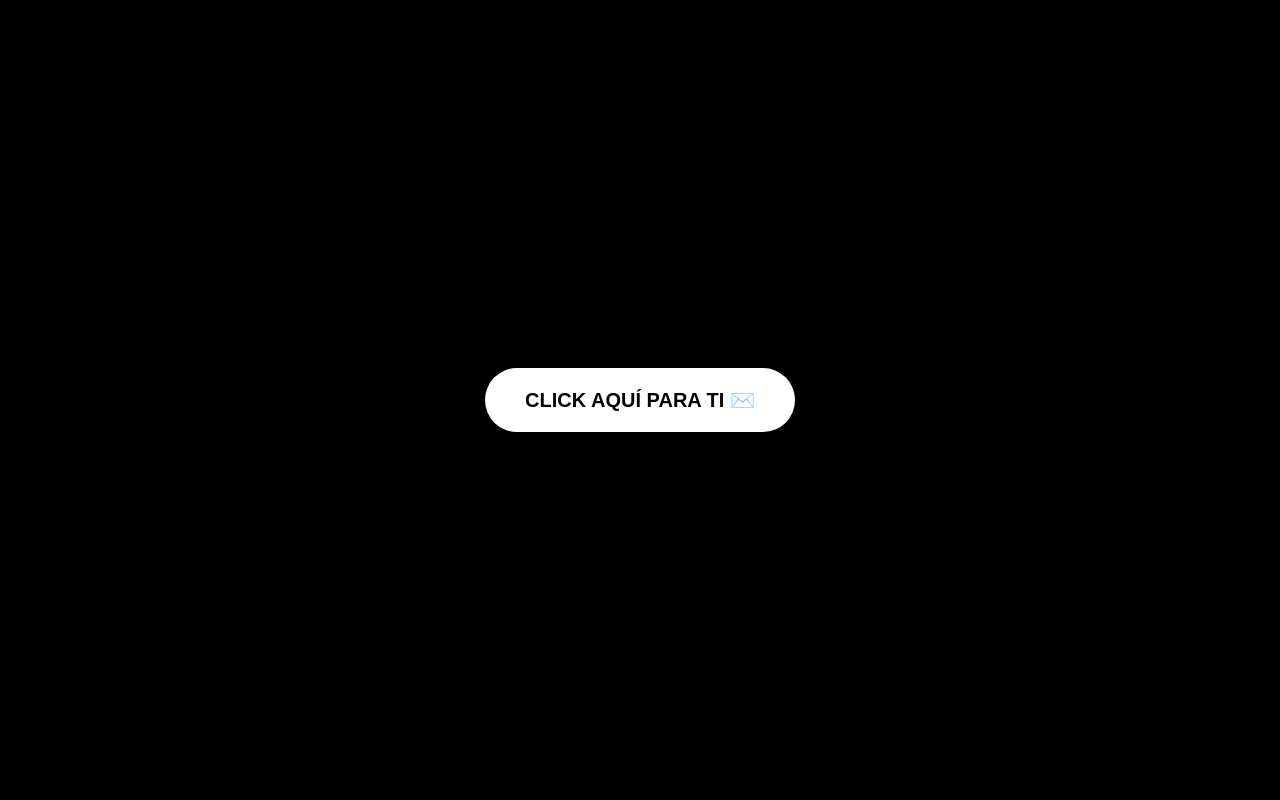
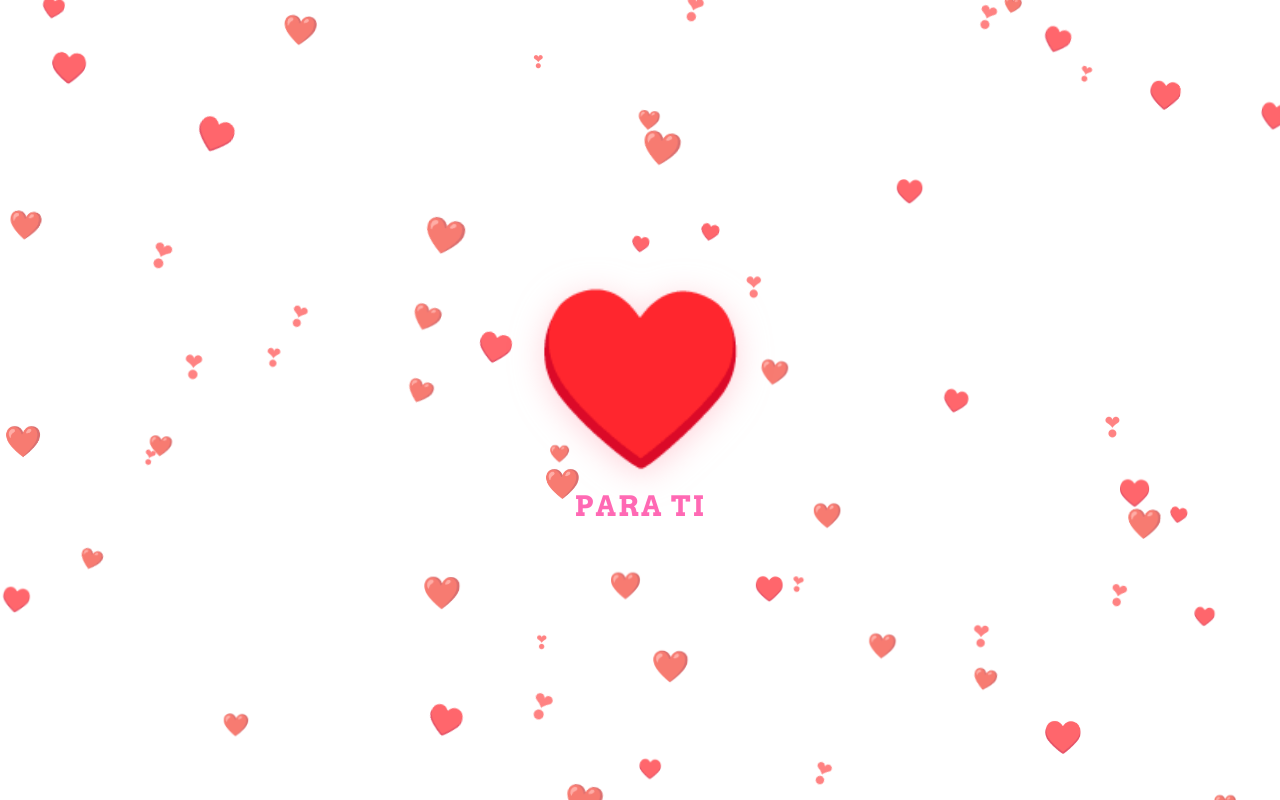
Before and after one commit to tatianaochoalopez-cpu/para-ti-, a plain HTML site: page index.html in a window 1280 px wide. Drawn offline with Linux system fonts and the light colour scheme.

Commit message:
Update index.html

```diff
--- a/index.html
+++ b/index.html
@@ -2,45 +2,164 @@
 <html lang="es">
 <head>
     <meta charset="UTF-8">
-    <title>Para Ti</title>
+    <meta name="viewport" content="width=device-width, initial-scale=1.0">
+    <title>Para mi Amorchito</title>
     <style>
-        body { background-color: #000; color: #fff; font-family: serif; display: flex; justify-content: center; align-items: center; height: 100vh; margin: 0; overflow: hidden; text-align: center; }
-        #btn-abrir { padding: 20px 40px; font-size: 20px; cursor: pointer; border-radius: 90px; border: none; font-weight: bold; z-index: 999; background: white; color: black; }
-        h1 { font-size: 90px; display: none; z-index: 888; position: relative; text-shadow: 2px 2px 10px #000; }
-        .emoji { position: absolute; font-size: 60px; z-index: 1; }
+        /* Importamos una fuente similar a Rocklyn/Slab Serif */
+        @import url('https://fonts.googleapis.com/css2?family=Arvo:700&display=swap');
+
+        body, html {
+            margin: 0;
+            padding: 0;
+            width: 100%;
+            height: 100%;
+            overflow: hidden;
+            background-color: white;
+            font-family: 'Arvo', serif; /* Lo más cercano a Rocklyn disponible en web */
+            display: flex;
+            justify-content: center;
+            align-items: center;
+        }
+
+        /* Corazones rojos de fondo */
+        .background-hearts {
+            position: fixed;
+            top: 0;
+            left: 0;
+            width: 100%;
+            height: 100%;
+            pointer-events: none;
+            z-index: 0;
+        }
+
+        .heart-bg {
+            position: absolute;
+            color: #ff4d4d;
+            animation: float 4s infinite ease-in-out;
+            opacity: 0.7;
+        }
+
+        @keyframes float {
+            0%, 100% { transform: translateY(0) rotate(0deg); }
+            50% { transform: translateY(-20px) rotate(20deg); }
+        }
+
+        /* Pantalla Inicial */
+        #main-container {
+            z-index: 10;
+            text-align: center;
+            cursor: pointer;
+            transition: all 0.8s cubic-bezier(0.4, 0, 0.2, 1);
+        }
+
+        .heart-pink {
+            font-size: 160px;
+            color: #ffb6c1;
+            display: block;
+            margin-bottom: 15px;
+            animation: pulse-ritmo 0.6s infinite alternate; /* Latido con ritmo */
+            filter: drop-shadow(0 5px 15px rgba(255, 182, 193, 0.6));
+        }
+
+        .text-click {
+            font-size: 28px;
+            color: #ff69b4;
+            font-weight: bold;
+            letter-spacing: 2px;
+        }
+
+        /* Animación de Puerta */
+        .door-open {
+            transform: scale(0) rotateY(180deg);
+            opacity: 0;
+        }
+
+        /* Mensaje Final */
+        #secret-message {
+            position: fixed;
+            top: 0;
+            left: 0;
+            width: 100%;
+            height: 100%;
+            display: none;
+            flex-direction: column;
+            justify-content: center;
+            align-items: center;
+            background-color: white;
+            z-index: 5;
+            text-align: center;
+            padding: 20px;
+        }
+
+        .message-text {
+            font-size: 2.5rem;
+            color: #d32f2f;
+            max-width: 85%;
+            line-height: 1.3;
+            animation: appear 1s ease-out;
+        }
+
+        @keyframes pulse-ritmo {
+            to { transform: scale(1.15); }
+        }
+
+        @keyframes appear {
+            from { transform: scale(0.5); opacity: 0; }
+            to { transform: scale(1); opacity: 1; }
+        }
     </style>
 </head>
 <body>
 
-    <button id="btn-abrir">CLICK AQUÍ PARA TI ✉️</button>
-    <h1 id="mensaje">TE QUIERO DEMACIADO <br> MUAA</h1>
+    <div class="background-hearts" id="heartBox"></div>
 
-    <audio id="musica" loop preload="auto">
+    <div id="main-container" onclick="openSurprise()">
+        <div class="heart-pink">♥️</div>
+        <div class="text-click">PARA TI</div>
+    </div>
+
+    <div id="secret-message">
+        <h1 class="message-text">TE AMO MUCHO MI AMOR Y ERES MUY ESPECIAL PARA MI AMORCHITO MIO ♥️🐥</h1>
+    </div>
+
+    <audio id="audioRitmo" loop>
         <source src="https://www.soundhelix.com/examples/mp3/SoundHelix-Song-2.mp3" type="audio/mpeg">
     </audio>
 
     <script>
-        const boton = document.getElementById('btn-abrir');
-        const texto = document.getElementById('mensaje');
-        const audio = document.getElementById('musica');
-        const iconos = ['😍', '🍁', '🥊'];
+        // Crear lluvia de corazones rojos
+        const heartBox = document.getElementById('heartBox');
+        const heartIcons = ['❤️', '♥️', '❣'];
 
-        boton.onclick = function() {
-            // EL TRUCO: Forzar el audio antes de ocultar el botón
-            audio.play();
+        for (let i = 0; i < 60; i++) {
+            const heart = document.createElement('div');
+            heart.className = 'heart-bg';
+            heart.innerHTML = heartIcons[Math.floor(Math.random() * heartIcons.length)];
+            heart.style.left = Math.random() * 100 + 'vw';
+            heart.style.top = Math.random() * 100 + 'vh';
+            heart.style.fontSize = (Math.random() * 20 + 15) + 'px';
+            heart.style.animationDelay = (Math.random() * 3) + 's';
+            heartBox.appendChild(heart);
+        }
 
-            boton.style.display = 'none';
-            texto.style.display = 'block';
+        function openSurprise() {
+            const container = document.getElementById('main-container');
+            const message = document.getElementById('secret-message');
+            const audio = document.getElementById('audioRitmo');
 
-            setInterval(function() {
-                const e = document.createElement('div');
-                e.className = 'emoji';
-                e.innerHTML = iconos[Math.floor(Math.random() * iconos.length)];
-                e.style.left = Math.random() * 90 + 'vw';
-                e.style.top = Math.random() * 90 + 'vh';
-                document.body.appendChild(e);
-            }, 300);
-        };
+            // Reproducir el ritmo
+            audio.play().catch(e => console.log("Clic necesario para audio"));
+
+            // Efecto de puerta abierta
+            container.classList.add('door-open');
+
+            setTimeout(() => {
+                container.style.display = 'none';
+                message.style.display = 'flex';
+                // El fondo de corazones se mantiene en el mensaje
+                message.appendChild(heartBox);
+            }, 700);
+        }
     </script>
 </body>
 </html>
```
